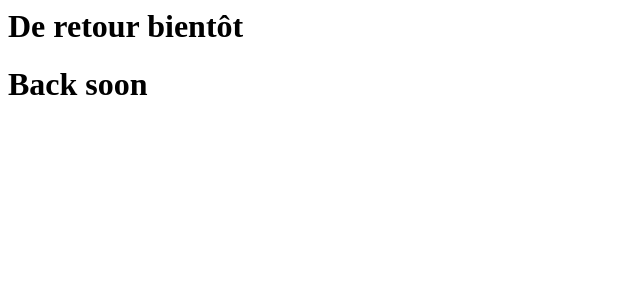
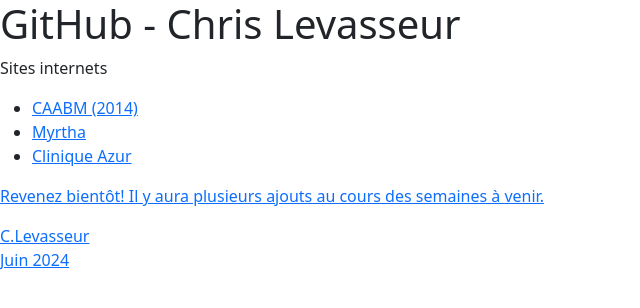
Before and after one commit to chrislevasseur/chrislevasseur.github.io, a plain HTML site: page index.htm in a window 1280 px wide. Shown: the whole page, without its empty margins (0-640 px from the left). Drawn offline with nearby package versions, Linux system fonts and the light colour scheme.

Commit message:
Update index.htm
Added some basic content

```diff
--- a/index.htm
+++ b/index.htm
@@ -1,6 +1,24 @@
-<html>
+<!DOCTYPE html>
+<html lang="fr">
+<head>
+	<meta charset="UTF-8">
+	<meta name="viewport" content="width=device-width, initial-scale=1.0">
+	<title>GitHub - Chris Levasseur</title>
+  <meta name="Description" content="Site GitHub Chris Levasseur" />
+  <link href="https://cdn.jsdelivr.net/npm/bootstrap@5.3.3/dist/css/bootstrap.min.css" rel="stylesheet" integrity="sha384-QWTKZyjpPEjISv5WaRU9OFeRpok6YctnYmDr5pNlyT2bRjXh0JMhjY6hW+ALEwIH" crossorigin="anonymous">
+  <!--script src="https://cdn.jsdelivr.net/npm/bootstrap@5.3.3/dist/js/bootstrap.bundle.min.js" integrity="sha384-YvpcrYf0tY3lHB60NNkmXc5s9fDVZLESaAA55NDzOxhy9GkcIdslK1eN7N6jIeHz" crossorigin="anonymous"></script-->
+</head>
 <body>
-<h1>De retour bientôt</h1>
-<h1>Back soon</h1>
+  <main>
+    <h1>GitHub - Chris Levasseur</h1>
+    <p>Sites internets</p>
+    <ul>
+      <li><a href="https://www.caabm.org/">CAABM (2014)</li>
+      <li><a href="https://www.myrtha.ca/">Myrtha</li>
+      <li><a href="https://www.cliniqueazur.com/">Clinique Azur</li>
+    </ul>
+    <p>Revenez bientôt! Il y aura plusieurs ajouts au cours des semaines à venir.</p>
+    <p>C.Levasseur<br/>Juin 2024</p>
+  </main>
 </body>
 </html>
```
